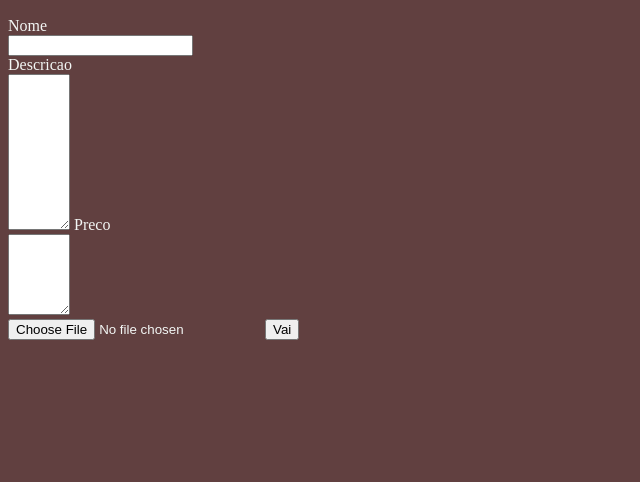
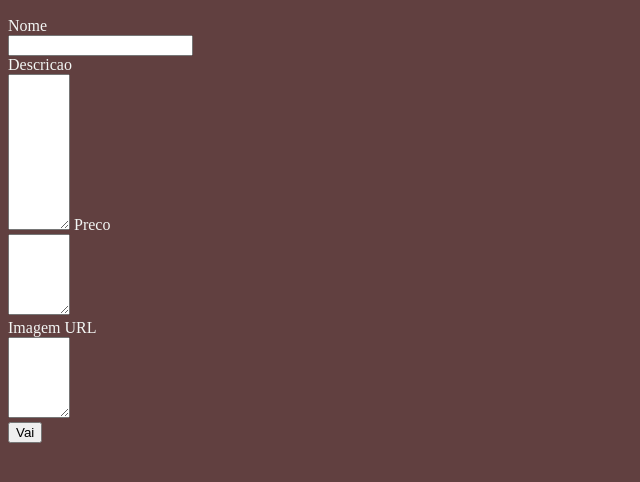
Before and after one commit to tiredmoth/lp3site, a Flask app: page /produtos/cadastro in a window 1280 px wide. Shown: the part 107-589 px from the top of the page, without its empty margins (0-640 px from the left). Run offline with Flask 3, Linux system fonts and the light colour scheme.

Commit message:
pim e charlie

```diff
--- a/banana/app.py
+++ b/banana/app.py
@@ -34,8 +34,10 @@ def cadastro_produto():
 
 @app.route("/produtos", methods=['POST'])
 def salvar_produto():
-    nome = request .form['nome']
+    nome = request.form['nome']
     descricao = request.form['descricao']
+    preco = request.form['preco']
+    imagem = request.form['imagem']
     produto = {"nome": nome, "descricao": descricao, "preco": preco, "imagem": imagem}
     lista_produtos.append(produto)
     return redirect(url_for("produtos"))
--- a/banana/templates/cadastro-produto.html
+++ b/banana/templates/cadastro-produto.html
@@ -21,7 +21,8 @@
         <textarea name="descricao" id="descricao" cols = "5" rows="10"></textarea>
         <label for="preco" id="preco"> Preco</label> <br>
         <textarea name="preco" id="preco" cols = "5" rows="5"></textarea><br>
-        <input type="file" name="imagem" accept="image/*">
+        <label for="imagem" id="imagem"> Imagem URL</label> <br>
+        <textarea name="imagem" id="imagem" cols = "5" rows="5"></textarea><br>
         <button type="submit">Vai</button>
 
     </form>
```
